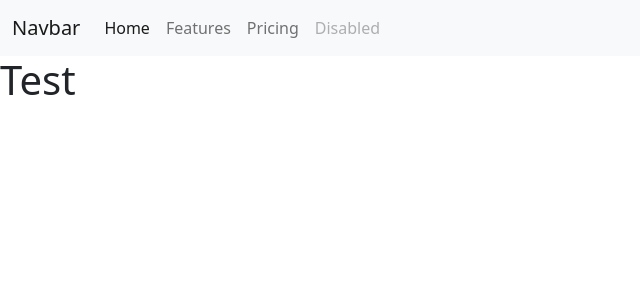
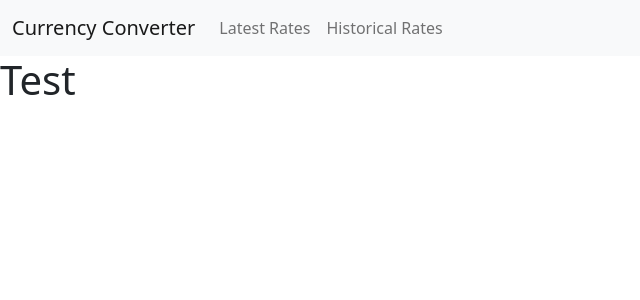
Before and after one commit to Kasperice/CurrencyConverter, a Flask app: page / in a window 1280 px wide. Shown: the top 300 px of the page, without its empty margins (0-640 px from the left). Run offline with Flask 2, Linux system fonts and the light colour scheme.

Commit message:
Pages structure prepared

```diff
--- a/flask_app.py
+++ b/flask_app.py
@@ -8,5 +8,15 @@ def home():
     return render_template("index.html")
 
 
+@app.route("/latest")
+def latest():
+    return render_template("latest.html")
+
+
+@app.route("/historical")
+def historical():
+    return render_template("historical.html")
+
+
 if __name__ == "__main__":
     app.run(debug=True)
--- a/templates/base.html
+++ b/templates/base.html
@@ -8,23 +8,17 @@
 <body>
     <nav class="navbar navbar-expand-lg navbar-light bg-light">
       <div class="container-fluid">
-        <a class="navbar-brand" href="#">Navbar</a>
+        <a class="navbar-brand" href="/">Currency Converter</a>
         <button class="navbar-toggler" type="button" data-bs-toggle="collapse" data-bs-target="#navbarNav" aria-controls="navbarNav" aria-expanded="false" aria-label="Toggle navigation">
           <span class="navbar-toggler-icon"></span>
         </button>
         <div class="collapse navbar-collapse" id="navbarNav">
           <ul class="navbar-nav">
             <li class="nav-item">
-              <a class="nav-link active" aria-current="page" href="#">Home</a>
+              <a class="nav-link" href="latest">Latest Rates</a>
             </li>
             <li class="nav-item">
-              <a class="nav-link" href="#">Features</a>
-            </li>
-            <li class="nav-item">
-              <a class="nav-link" href="#">Pricing</a>
-            </li>
-            <li class="nav-item">
-              <a class="nav-link disabled" href="#" tabindex="-1" aria-disabled="true">Disabled</a>
+              <a class="nav-link" href="historical">Historical Rates</a>
             </li>
           </ul>
         </div>
--- /dev/null
+++ b/templates/historical.html
@@ -0,0 +1,5 @@
+{% extends "base.html" %}
+{% block title %}Historical Rater{% endblock %}
+{% block content %}
+<h1>Test</h1>
+{% endblock %}
--- /dev/null
+++ b/templates/latest.html
@@ -0,0 +1,5 @@
+{% extends "base.html" %}
+{% block title %}Latest Rates{% endblock %}
+{% block content %}
+<h1>Test</h1>
+{% endblock %}
```
